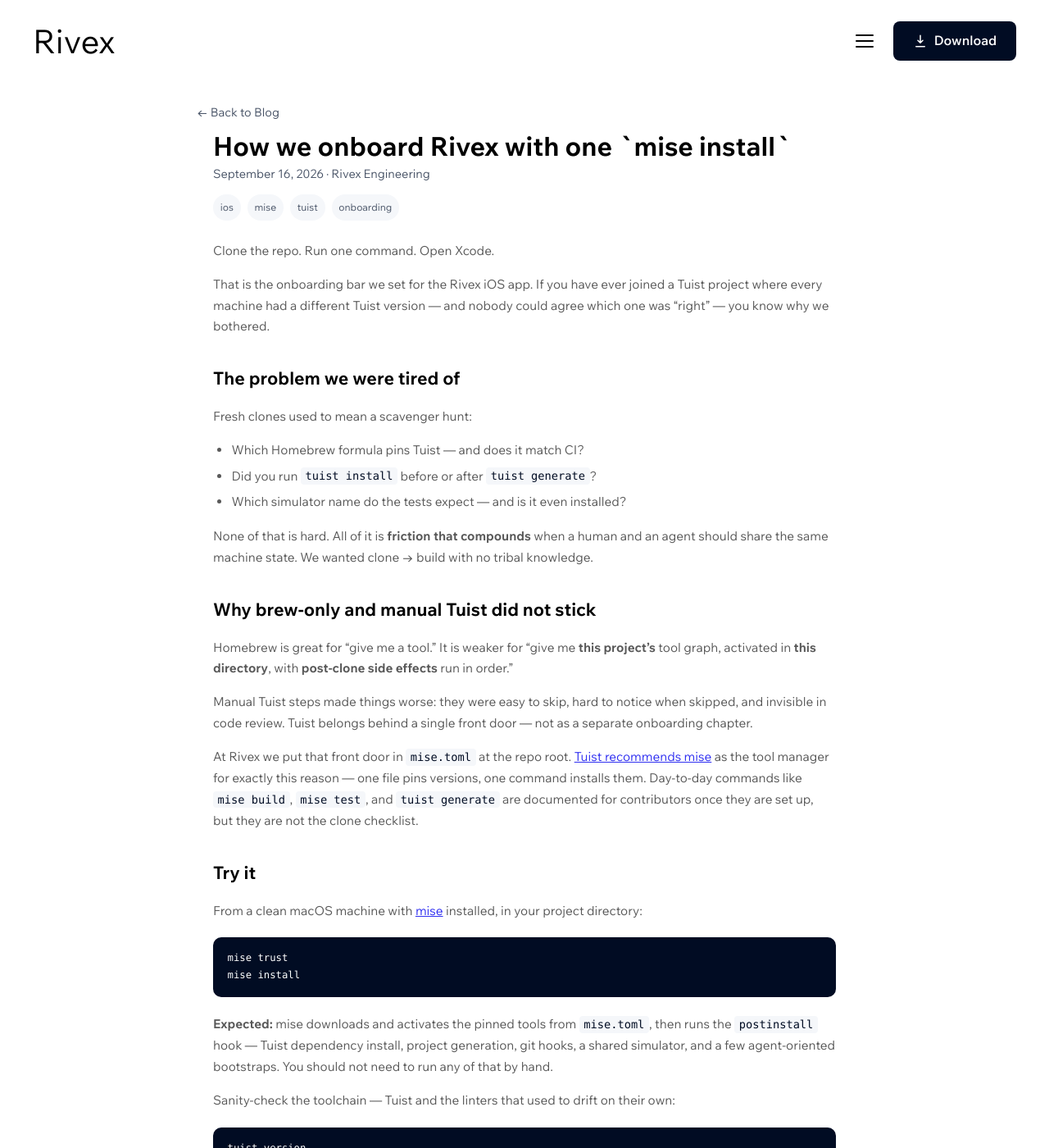
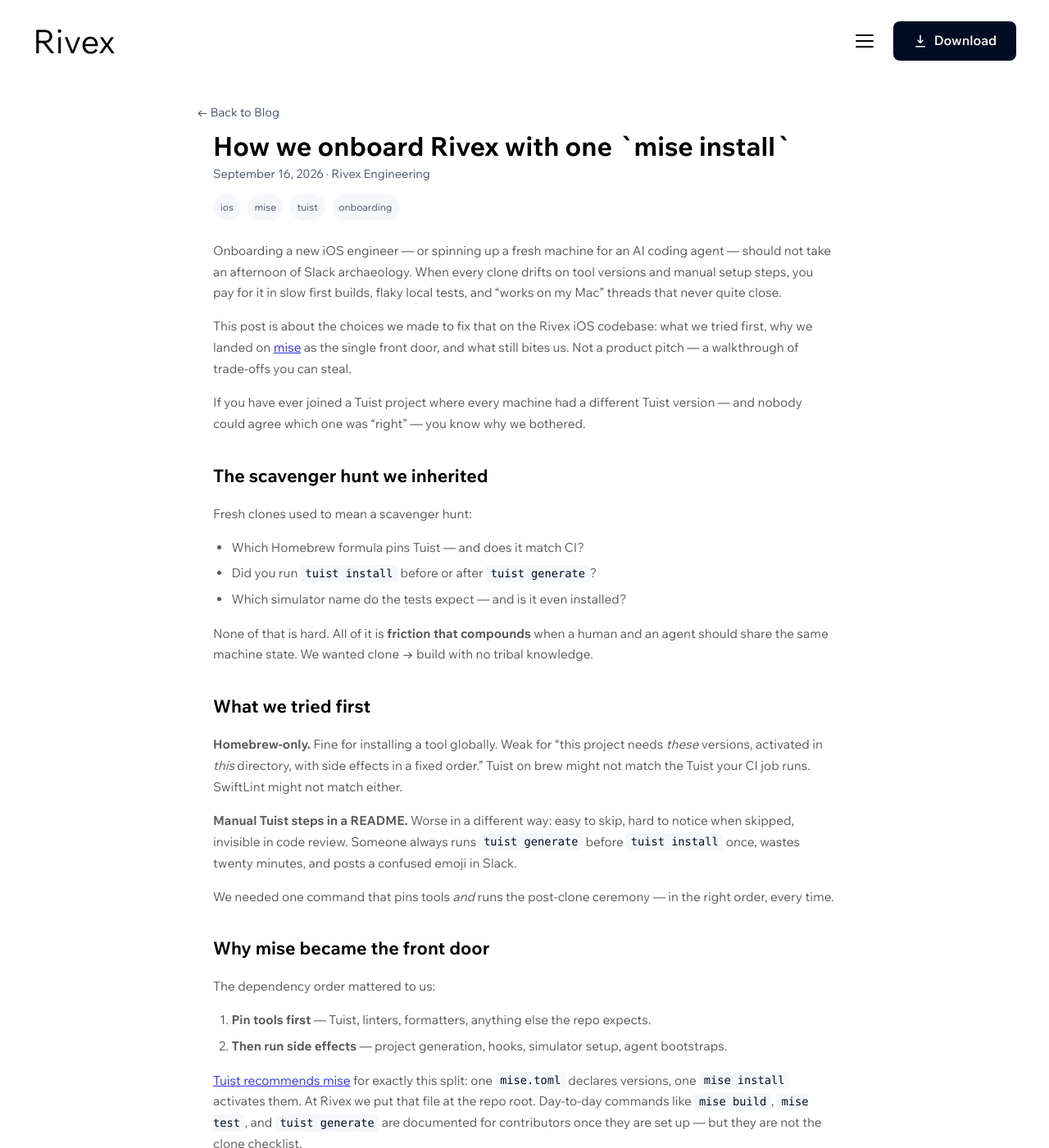
Before and after one commit to chefaio-ios/chefaio-landing-website, a Jekyll site: the page built from _posts/2026-09-16-how-we-onboard-rivex-with-one-mise-install.md, in a window 1280 px wide and 1400 px high. Shown: the whole window at 82% size. Built offline with Jekyll 4.4.1, drawn with Linux system fonts in a browser that asks for light colours; some web fonts are replaced; some of the changed text lies outside the part shown.

Commit message:
House voice revision: Netflix craft for mise onboarding post (#15)
Content-only: reshape with problem/stakes intro, alternatives considered,
what bit us, and reusable principles. Add iOS onboarding context, mise
install docs link, agent IDE permissions gloss, and App Store soft CTA.
Keep date 2026-09-16 and Calvin framing.

Co-authored-by: Cursor Agent <cursoragent@cursor.com>
Co-authored-by: Cal-gen? <superx3man-agent@users.noreply.github.com>

````diff
--- a/_posts/2026-09-16-how-we-onboard-rivex-with-one-mise-install.md
+++ b/_posts/2026-09-16-how-we-onboard-rivex-with-one-mise-install.md
@@ -16,11 +16,13 @@ categories:
   - engineering
 ---
 
-Clone the repo. Run one command. Open Xcode.
+Onboarding a new iOS engineer — or spinning up a fresh machine for an AI coding agent — should not take an afternoon of Slack archaeology. When every clone drifts on tool versions and manual setup steps, you pay for it in slow first builds, flaky local tests, and "works on my Mac" threads that never quite close.
 
-That is the onboarding bar we set for the Rivex iOS app. If you have ever joined a Tuist project where every machine had a different Tuist version — and nobody could agree which one was "right" — you know why we bothered.
+This post is about the choices we made to fix that on the Rivex iOS codebase: what we tried first, why we landed on [mise](https://mise.jdx.dev/) as the single front door, and what still bites us. Not a product pitch — a walkthrough of trade-offs you can steal.
 
-## The problem we were tired of
+If you have ever joined a Tuist project where every machine had a different Tuist version — and nobody could agree which one was "right" — you know why we bothered.
+
+## The scavenger hunt we inherited
 
 Fresh clones used to mean a scavenger hunt:
 
@@ -30,17 +32,28 @@ Fresh clones used to mean a scavenger hunt:
 
 None of that is hard. All of it is **friction that compounds** when a human and an agent should share the same machine state. We wanted clone → build with no tribal knowledge.
 
-## Why brew-only and manual Tuist did not stick
+## What we tried first
 
-Homebrew is great for "give me a tool." It is weaker for "give me **this project's** tool graph, activated in **this directory**, with **post-clone side effects** run in order."
+**Homebrew-only.** Fine for installing a tool globally. Weak for "this project needs *these* versions, activated in *this* directory, with side effects in a fixed order." Tuist on brew might not match the Tuist your CI job runs. SwiftLint might not match either.
 
-Manual Tuist steps made things worse: they were easy to skip, hard to notice when skipped, and invisible in code review. Tuist belongs behind a single front door — not as a separate onboarding chapter.
+**Manual Tuist steps in a README.** Worse in a different way: easy to skip, hard to notice when skipped, invisible in code review. Someone always runs `tuist generate` before `tuist install` once, wastes twenty minutes, and posts a confused emoji in Slack.
 
-At Rivex we put that front door in `mise.toml` at the repo root. [Tuist recommends mise](https://tuist.dev/en/docs/guides/install-tuist) as the tool manager for exactly this reason — one file pins versions, one command installs them. Day-to-day commands like `mise build`, `mise test`, and `tuist generate` are documented for contributors once they are set up, but they are not the clone checklist.
+We needed one command that pins tools *and* runs the post-clone ceremony — in the right order, every time.
+
+## Why mise became the front door
+
+The dependency order mattered to us:
+
+1. **Pin tools first** — Tuist, linters, formatters, anything else the repo expects.
+2. **Then run side effects** — project generation, hooks, simulator setup, agent bootstraps.
+
+[Tuist recommends mise](https://tuist.dev/en/docs/guides/install-tuist) for exactly this split: one `mise.toml` declares versions, one `mise install` activates them. At Rivex we put that file at the repo root. Day-to-day commands like `mise build`, `mise test`, and `tuist generate` are documented for contributors once they are set up — but they are not the clone checklist.
+
+And mise is not just a Tuist installer. That is the part teams miss when they stop at pinning Tuist alone.
 
 ## Try it
 
-From a clean macOS machine with [mise](https://mise.jdx.dev/getting-started.html) installed, in your project directory:
+From a clean macOS machine with [mise installed](https://mise.jdx.dev/getting-started.html), in your project directory:
 
 ```bash
 mise trust
@@ -67,13 +80,11 @@ ls *.xcworkspace
 
 **Expected:** a generated Xcode workspace on disk. Tuist output is gitignored, so a fresh clone will not have one until `mise install` finishes. Open it in Xcode and you are ready to build.
 
-## What `mise install` actually owns
+## What `mise install` actually does
 
-Think in two layers:
+**Layer 1 — pinned tools (`mise.toml` → `[tools]`)**
 
-**1. Pinned tools (`mise.toml` → `[tools]`)**
-
-mise installs and activates every version the repo declares — not just Tuist. A typical iOS `mise.toml` might look like this (illustrative):
+A typical iOS `mise.toml` might look like this (illustrative):
 
 ```toml
 [settings]
@@ -85,11 +96,9 @@ swiftlint = "0.57.0"
 swiftformat = "0.54.5"
 ```
 
-That is the whole point of starting from Tuist with mise: you get Tuist *and* the satellite tools in one install. SwiftLint and SwiftFormat are the easy wins — same pin on your laptop, your teammate's machine, and CI. No more "works locally, fails in the pipeline because CI picked up a newer SwiftLint rule."
+SwiftLint and SwiftFormat are the easy wins — same pin on your laptop, your teammate's machine, and CI. No more "works locally, fails in the pipeline because CI picked up a newer SwiftLint rule." Everyone gets the same binaries; agents included.
 
-Everyone gets the same binaries; agents included.
-
-**2. Postinstall hook (`mise.toml` → `[hooks]`)**
+**Layer 2 — postinstall hook (`mise.toml` → `[hooks]`)**
 
 After tools land, `postinstall` runs in a fixed order:
 
@@ -97,16 +106,23 @@ After tools land, `postinstall` runs in a fixed order:
 2. `tuist generate` — produce the generated Xcode workspace from `Project.swift`
 3. Bootstrap git hooks — format/lint gates locally
 4. Install a shared simulator — one consistent destination for local runs and tests
-5. Set up agent IDE permissions
+5. Set up agent IDE permissions — the local access an AI coding agent needs to read files, run terminal commands, and work inside your editor without you clicking through prompts every session
 6. Bootstrap shared env — API keys and config agents expect locally
 
-Tuist runs in steps 1–2 directly in the hook. Everything after that handles the environment *around* the Xcode project — hooks, simulator, agent tooling — not project generation itself.
+Tuist runs in steps 1–2 directly in the hook. Everything after that handles the environment *around* the Xcode project — not project generation itself.
 
 You do not memorize the order. You run `mise install` once.
 
-## At Rivex we treat onboarding like an API
+## What bit us
 
-The contract is small:
+A few things production (and impatient teammates) taught us that the design alone did not:
+
+- **Order matters.** `tuist install` before `tuist generate` is not negotiable. We had to encode that in postinstall because READMEs do not survive contact with Monday morning.
+- **Pinning only Tuist is not enough.** SwiftLint drift caused more "CI is broken but I cannot reproduce it" tickets than Tuist version skew ever did. Bundling linters in `mise.toml` was cheap insurance.
+- **Manual steps do not scale to agents.** A human might forgive a five-step checklist. An agent will not — it needs the same deterministic entry point every time.
+- **Postinstall is not free.** It adds time to every fresh clone. We accepted that trade-off over debugging mismatched environments.
+
+## Principles we'd steal
 
 | Input | Output |
 |-------|--------|
@@ -114,16 +130,12 @@ The contract is small:
 | `mise install` | Pinned tools + postinstall complete |
 | Open the generated Xcode workspace | Builds against the same Tuist graph the team expects |
 
-That is deliberately boring. Boring onboarding is how we keep humans and agents on the same rails when the product itself is about reliable automation. Once we moved setup into `mise.toml`, onboarding stopped being a checklist pasted into Slack.
-
-## Takeaways
-
 - **One entry point beats a wiki.** If setup is not in version control, it will drift.
 - **Pin tools, then automate side effects.** mise handles versions — Tuist, SwiftLint, SwiftFormat, and friends — postinstall handles the rest.
-- **Hide Tuist ceremony on day zero.** `mise install` runs install and generate; reach for `tuist generate` directly only when you are changing project structure.
+- **Hide Tuist ceremony on day zero.** Reach for `tuist generate` directly only when you are changing project structure.
 
 Next up in this series: why we wrap build and test behind `mise build` and `mise test` instead of raw `xcodebuild` flags — same philosophy, different layer.
 
 ---
 
-If reproducible dev environments matter to you, [try Rivex](https://apps.apple.com/app/rivex/id6752362984) — we built the app the same way we built the repo.
+If reproducible dev environments matter to you, [try Rivex on the App Store](https://apps.apple.com/app/rivex/id6752362984) — we built the app the same way we built the repo.
````
